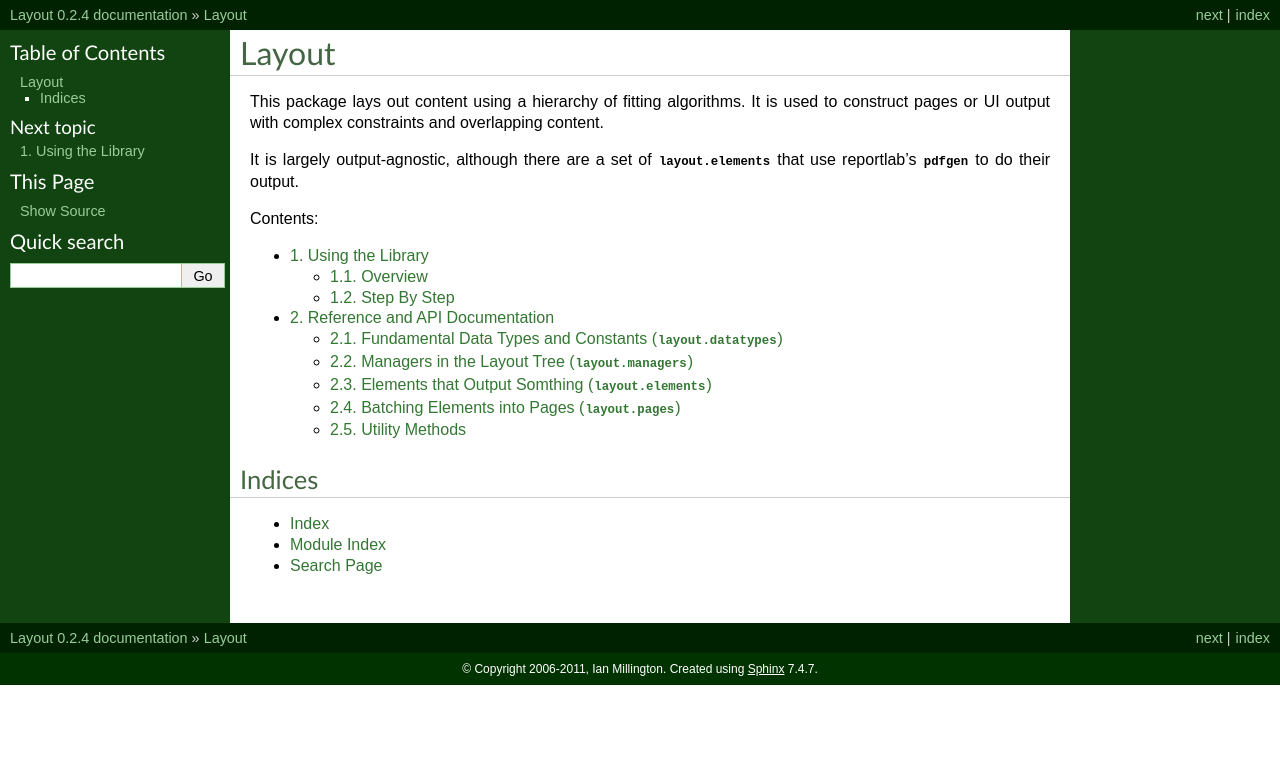
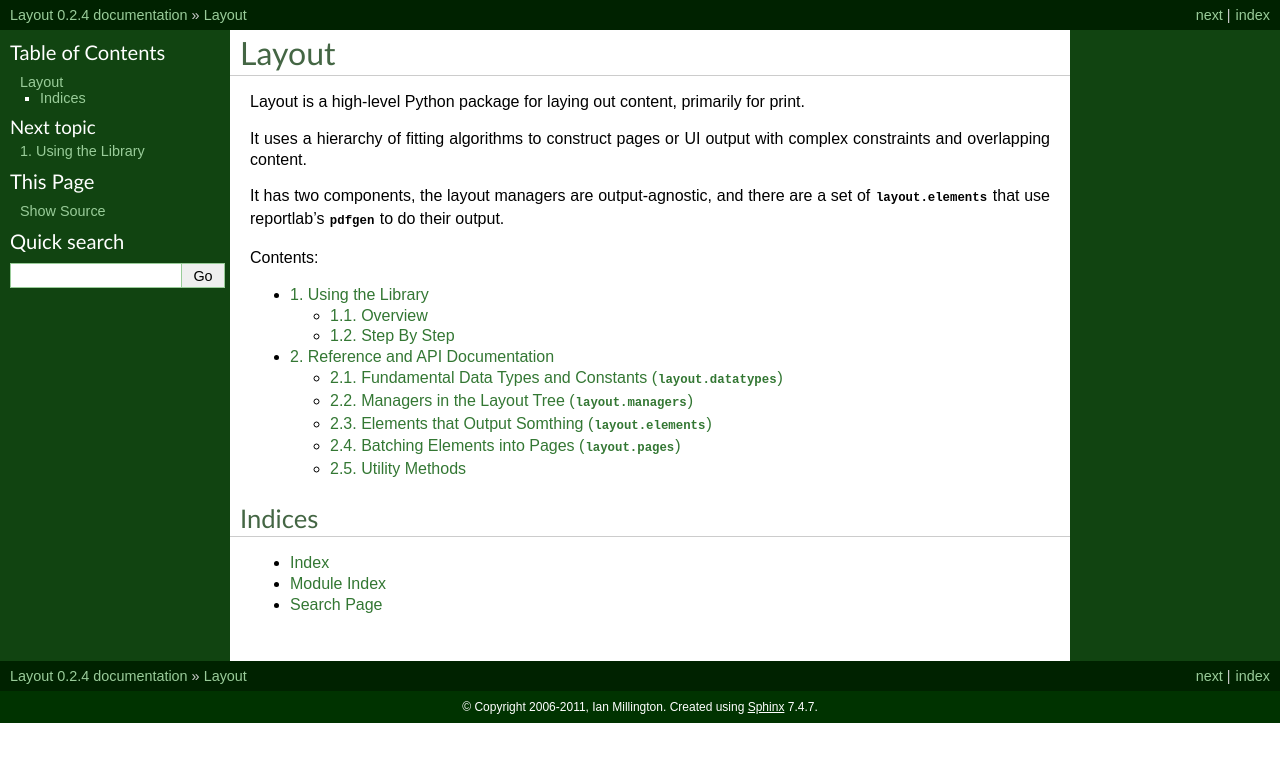
Before and after one commit to idmillington/layout, a Sphinx documentation site: the page built from docs/source/index.rst, in a window 1280 px wide. Shown: the top 762 px of the page. Built offline with Sphinx 7.4.7, drawn with Linux system fonts in a browser that asks for light colours.

```diff
--- a/docs/source/index.rst
+++ b/docs/source/index.rst
@@ -6,12 +6,14 @@
 Layout
 ======
 
-This package lays out content using a hierarchy of fitting
-algorithms. It is used to construct pages or UI output with complex
-constraints and overlapping content.
+Layout is a high-level Python package for laying out content,
+primarily for print.
 
-It is largely output-agnostic, although there are a set of
-:mod:`layout.elements` that use reportlab's
+It uses a hierarchy of fitting algorithms to construct pages or UI output
+with complex constraints and overlapping content.
+
+It has two components, the layout managers are output-agnostic, and there
+are a set of :mod:`layout.elements` that use reportlab's
 :mod:`~reportlab.pdfgen` to do their output.
 
 
--- a/requirements.txt
+++ b/requirements.txt
@@ -3,4 +3,4 @@ Jinja2>=2.5.5
 Pygments>=1.4
 Sphinx>=1.0.7
 docutils>=0.7
-node>=1.3
+nose>=1.3
```
Also changed, not shown: README.md (+24 -20 lines), 4 other files.
